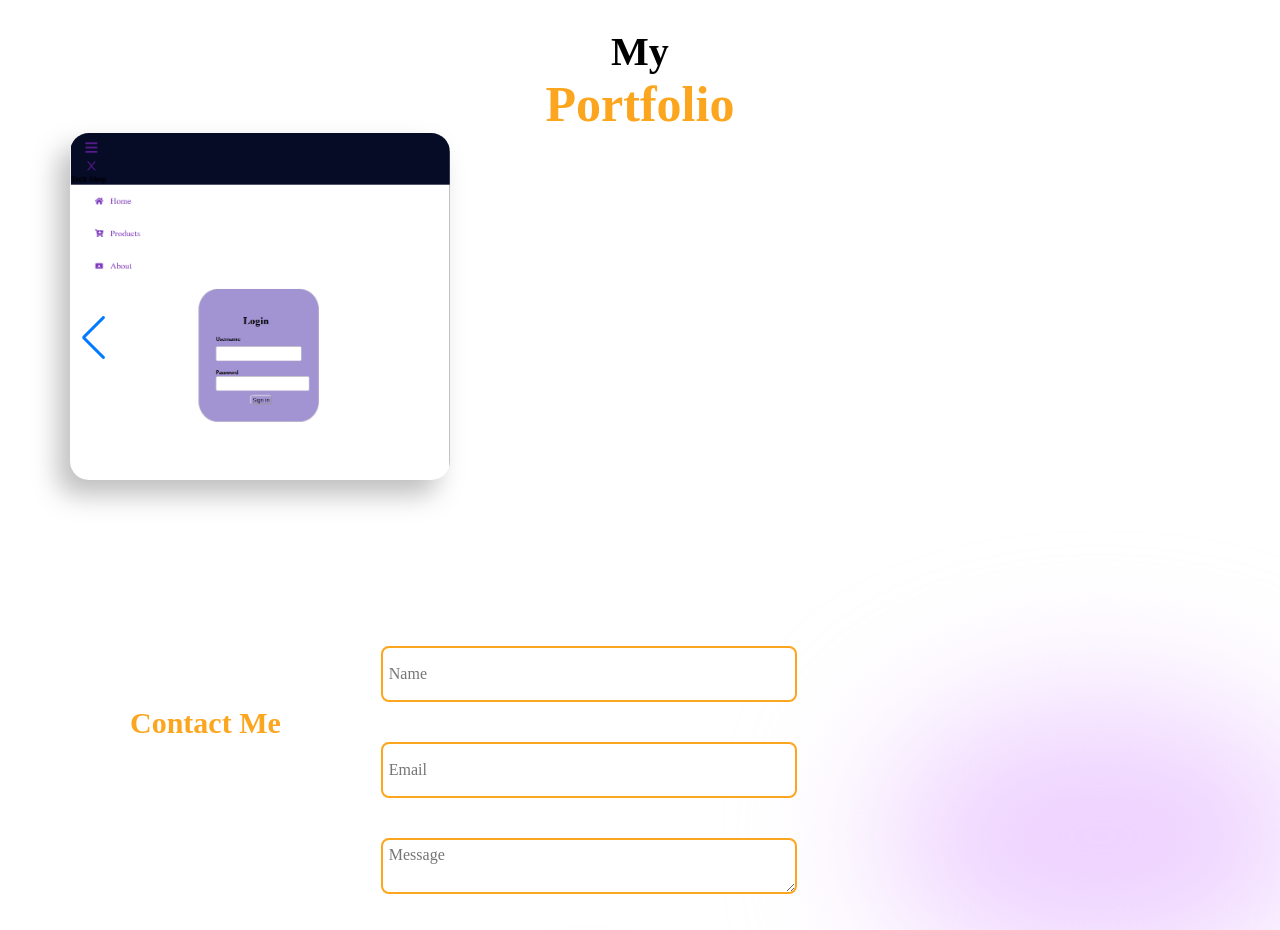
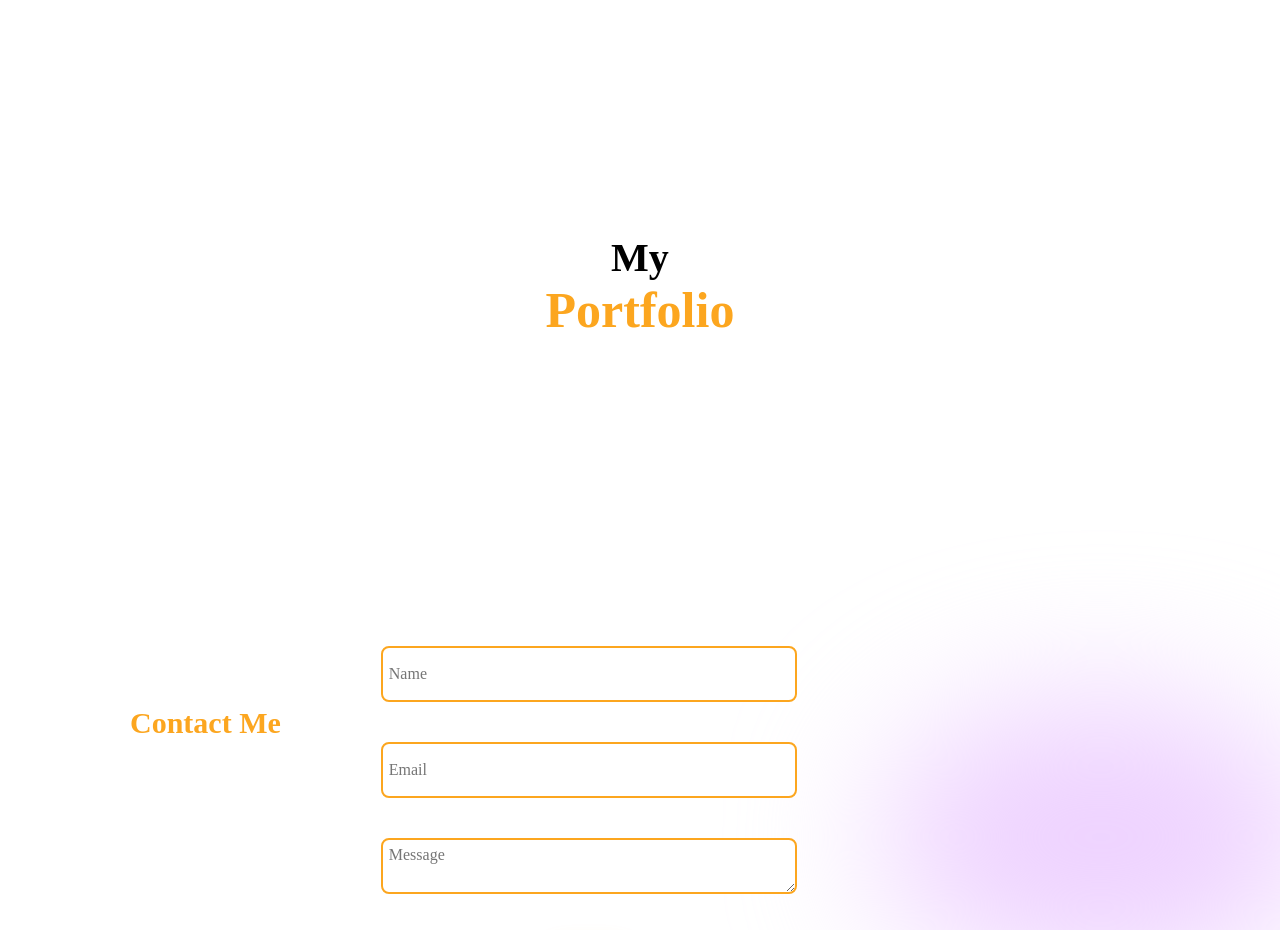
Before and after one commit to Nonku201220/my_portfolio, a React (Create React App) app: page / in a window 1280 px wide. Shown: the part 2380-3310 px from the top of the page. Built offline with nearby package versions, Linux system fonts and the light colour scheme; a web font is replaced by a local one.

Commit message:
slider commented out

```diff
--- a/src/components/Portfolio/Portfolio.js
+++ b/src/components/Portfolio/Portfolio.js
@@ -23,7 +23,7 @@ const Portfolio = () => {
       <span>Portfolio</span>
 
 
-      <Swiper
+     {/*  <Swiper
         className="portfolio-slider"
         navigation={true}
         loop={true}
@@ -47,7 +47,7 @@ const Portfolio = () => {
         <SwiperSlide>
           <img src={MusicApp} alt="" />
         </SwiperSlide>
-      </Swiper>
+      </Swiper> */}
     </div>
   );
 };
```
Also changed, not shown: src/components/Navbar/Navbar.js (line endings or trailing spaces).
